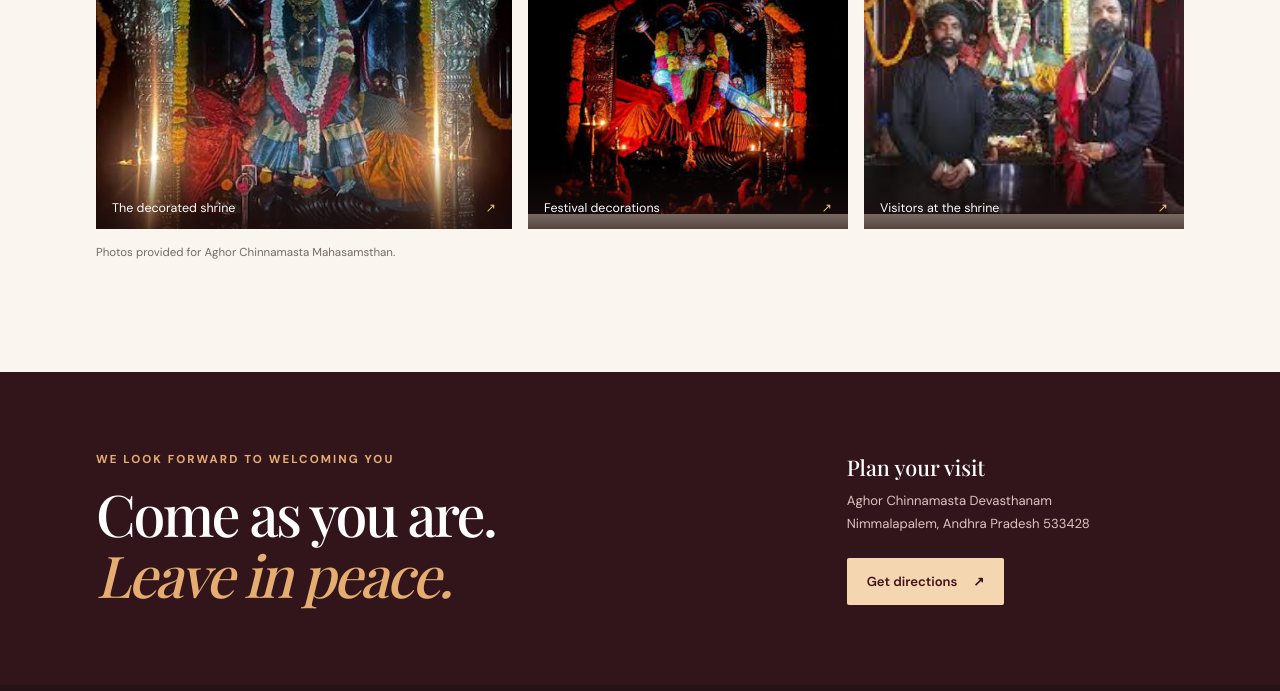
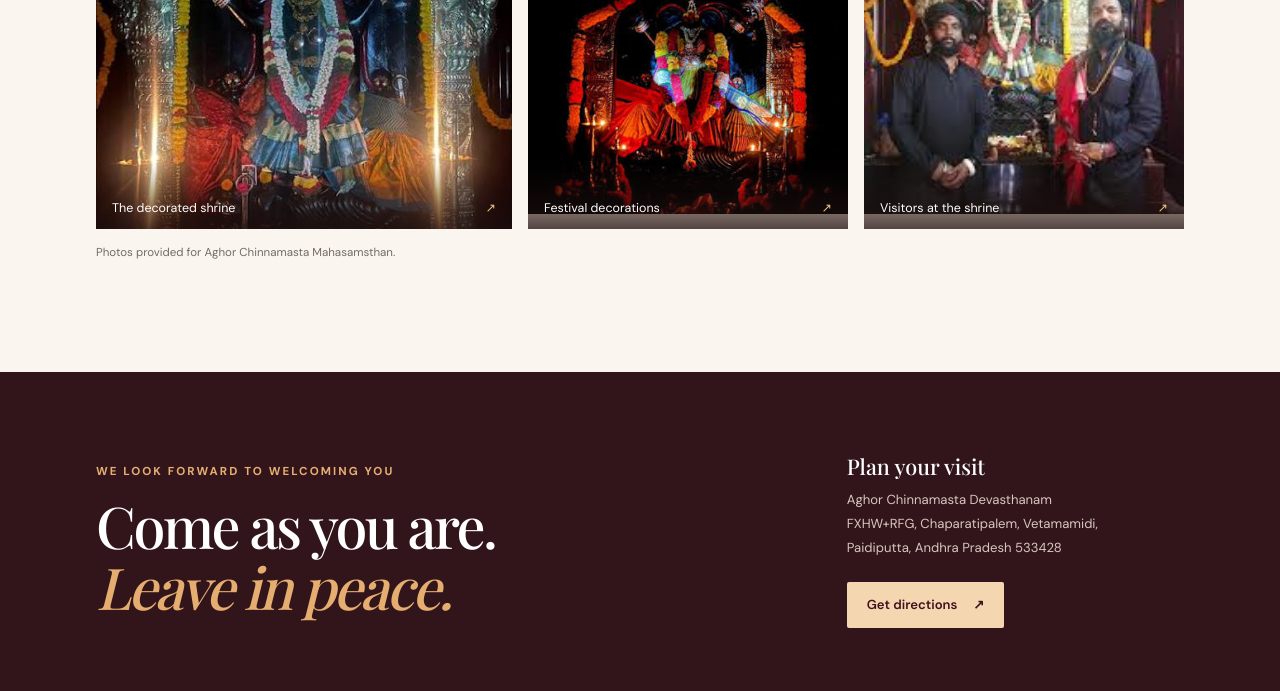
Before and after one commit to ACINTYO-MED/temple, a plain HTML site: page index.html in a window 1280 px wide. Shown: the part 2016-2707 px from the top of the page. Drawn offline with nearby package versions, Linux system fonts and the light colour scheme; a web font is replaced by a local one.

Commit message:
Link directly to temple directions
Co-authored-by: Copilot <223556219+Copilot@users.noreply.github.com>

```diff
--- a/index.html
+++ b/index.html
@@ -145,8 +145,8 @@
           </div>
           <div class="visit-details">
             <h3>Plan your visit</h3>
-            <p>Aghor Chinnamasta Devasthanam<br>Nimmalapalem, Andhra Pradesh 533428</p>
-            <a class="button button-light" href="https://www.google.com/maps/place/Aghor+Chinnamasta+Devasthanam/@17.4783662,81.9964714,16.49z/data=!4m15!1m8!3m7!1s0x3a3768882ab9968f:0x45cadb14911bf6fe!2sNimmalapalem,+Andhra+Pradesh+533428!3b1!8m2!3d17.4995485!4d82.0216407!16s%2Fg%2F12hq3gq7f!3m5!1s0x3a3769006ae2c75b:0xb98c917bf1ec8115!8m2!3d17.4795672!4d81.9962109!16s%2Fg%2F11w9cq2yj1?entry=ttu&amp;g_ep=EgoyMDI2MTExNi4wIKXMDSoASAFQAw%3D%3D" target="_blank" rel="noopener noreferrer">Get directions <span aria-hidden="true">↗</span></a>
+            <p>Aghor Chinnamasta Devasthanam<br>FXHW+RFG, Chaparatipalem, Vetamamidi,<br>Paidiputta, Andhra Pradesh 533428</p>
+            <a class="button button-light" href="https://www.google.com/maps/dir/?api=1&amp;destination=17.4795672%2C81.9962109" target="_blank" rel="noopener noreferrer">Get directions <span aria-hidden="true">↗</span></a>
           </div>
         </div>
       </section>
```
